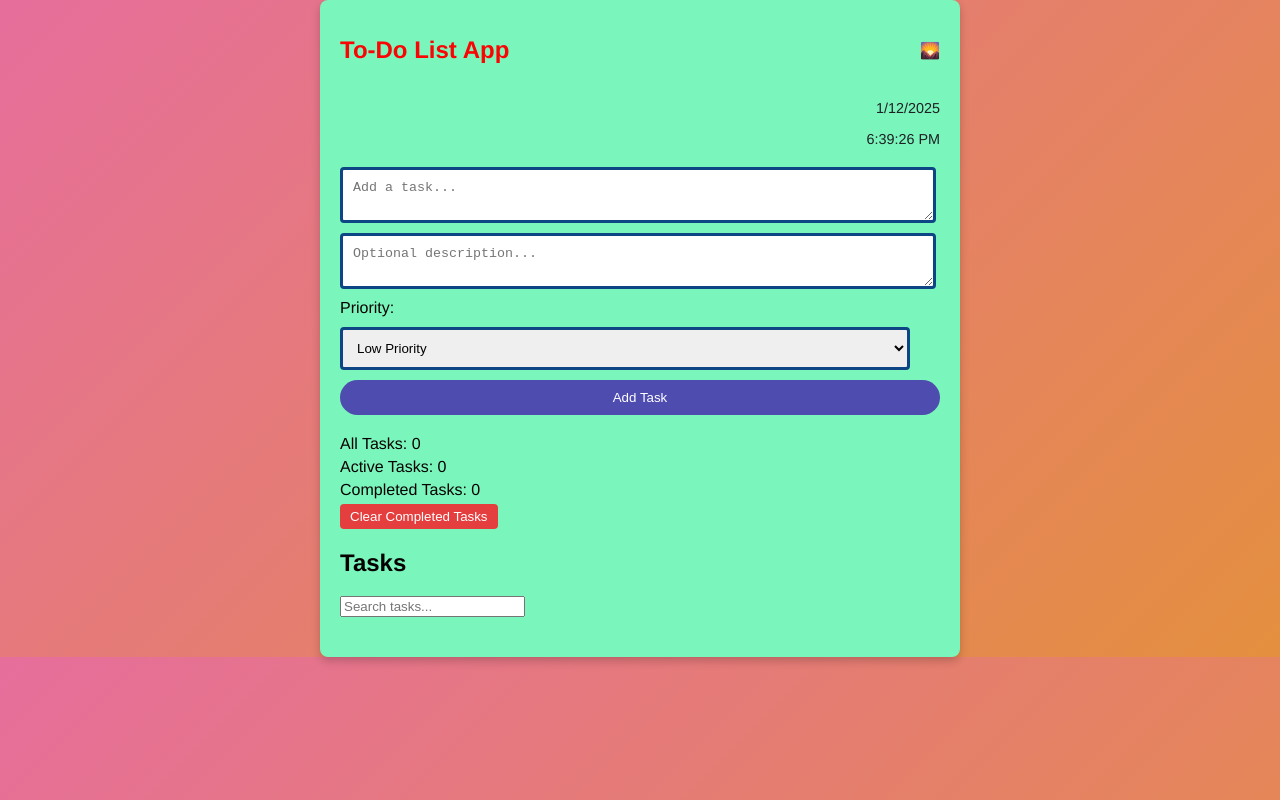
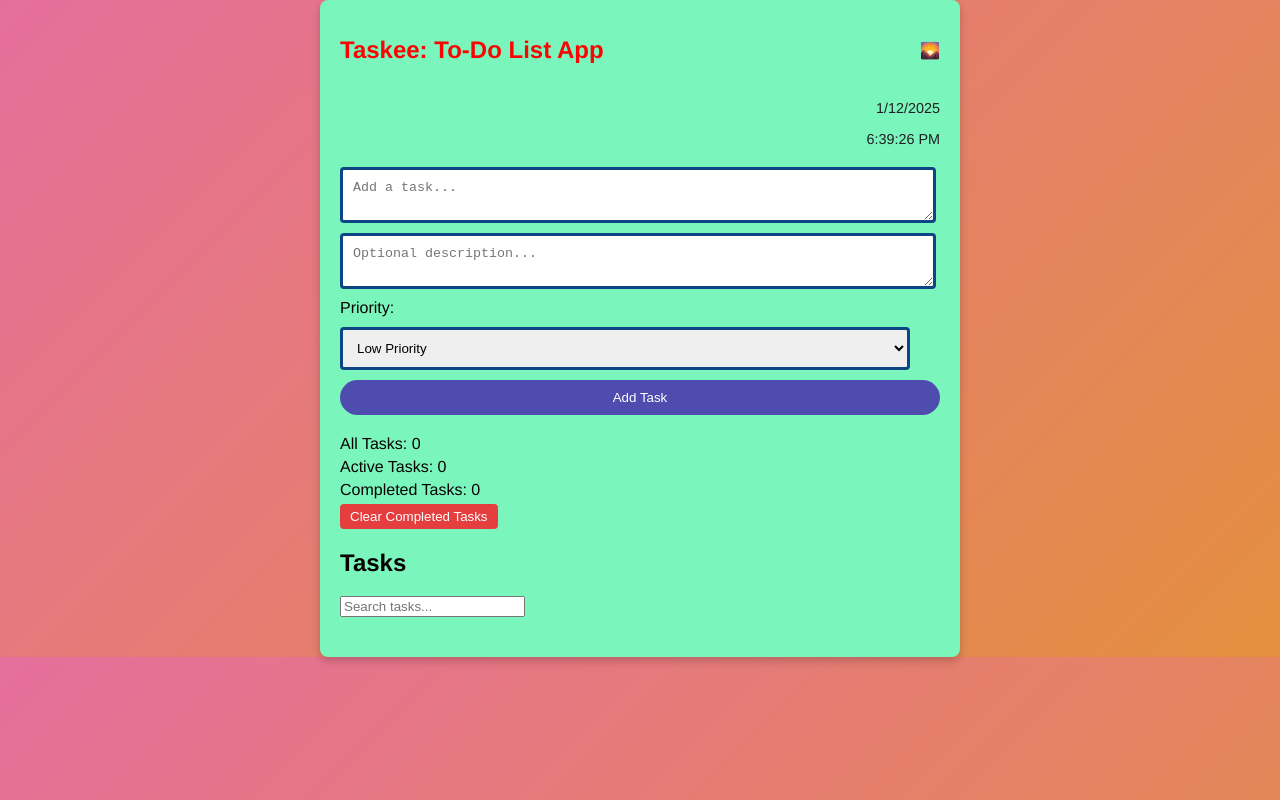
Before and after one commit to Has362/Taskee-To-do-List-App, a plain HTML site: page index.html in a window 1280 px wide. Drawn offline with Linux system fonts and the light colour scheme.

Commit message:
Update index.html

```diff
--- a/index.html
+++ b/index.html
@@ -10,7 +10,7 @@
     <div class="app-container">
         <!-- Header -->
         <header>
-            <h1><b>To-Do List App</b></h1>
+            <h1><b>Taskee: To-Do List App</b></h1>
             <div class="mode-toggle" id="mode-toggle" onclick="toggleMode()">
                 <span id="mode-icon">🌄</span>
             </div>
```
